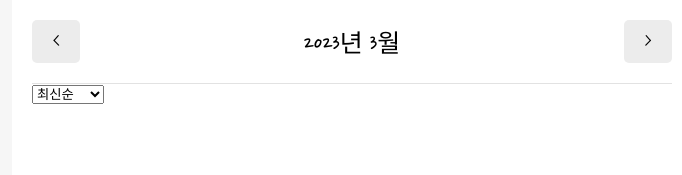
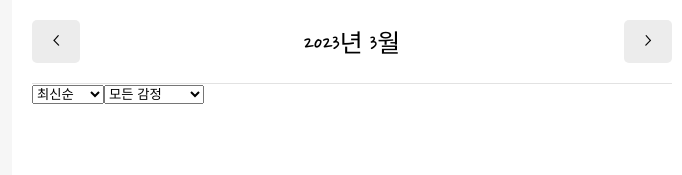
Before and after one commit to yeafla530/react-diary, a React (Create React App) app in the folder emotion-diary/: page / in a window 1280 px wide. Shown: the top 175 px of the page, without its empty margins (288-970 px from the left). Built offline with nearby package versions, Linux system fonts and the light colour scheme; a web font is replaced by a local one.

Commit message:
[+] 0620 다이어리 리스트 감정 필터 기능 완료

```diff
--- a/emotion-diary/src/components/DiaryList.js
+++ b/emotion-diary/src/components/DiaryList.js
@@ -5,6 +5,15 @@ const sortOptionList = [
     {value: "oldest", name: "오래된순"},
 
 ]
+
+const selectEmotionList = [
+    {value: "all", name:"모든 감정"},
+    {value: "good", name:"좋은 감정만"},
+    {value: "bad", name:"안좋은 감정만"},
+
+]
+
+
 // 정렬기능
 // onChange : select가 변화했을 때 바꿀 기능을 하는 함수
 // optionList : select tag에 들어가는 옵션
@@ -14,12 +23,24 @@ const ControlMenu = ({value, onChange, optionList})=>{
     </select>
 }
 
+
 const DiaryList = ({diaryList})=> {
 
     const [sortType, setSortType] = useState('latest');
+    const [emotionType, setEmotionType] = useState('all');
+
 
     // DiaryList정렬된 리스트 반환하는 함수
     const getProcessDiaryList = () => {
+        // 감정을 필터링해주는 함수
+        const filterCallBack = (item)=>{
+            if (emotionType === 'good') {
+                return parseInt(item.emotion) <= 3
+            } else {
+                return parseInt(item.emotion) > 3
+            }
+        }
+        // 최신순, 오래된순 정렬해주는 함수
         const compare = (a, b) => {
             // 최신순 정렬
             if (sortType === 'latest') {
@@ -31,15 +52,19 @@ const DiaryList = ({diaryList})=> {
 
         // diaryList를 JSON화 시켜서 문자로 바꾸고 다시 JSON화 시켜줌
         const copyList = JSON.parse(JSON.stringify(diaryList))
-        const sortedList = copyList.sort(compare)
+        const filterredList = emotionType === 'all' ? copyList : copyList.filter((it)=>filterCallBack(it))
+        const sortedList = filterredList.sort(compare)
         return sortedList;
     }
 
 
+
+
     return <div>
         <ControlMenu value={sortType} onChange={setSortType} optionList={sortOptionList}/>
+        <ControlMenu value={emotionType} onChange={setEmotionType} optionList={selectEmotionList}/>
         {getProcessDiaryList().map((it)=>(
-            <div key={it.id}>{it.contents}</div>
+            <div key={it.id}>{it.contents} {it.emotion}</div>
         ))}
     </div>
 }
```
